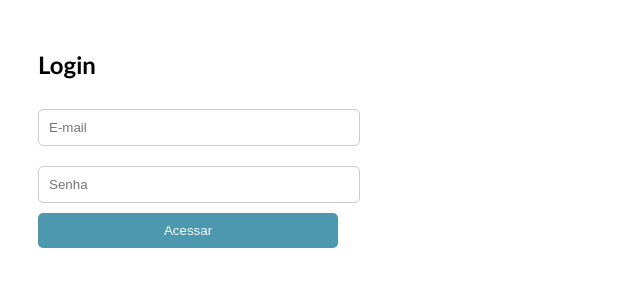
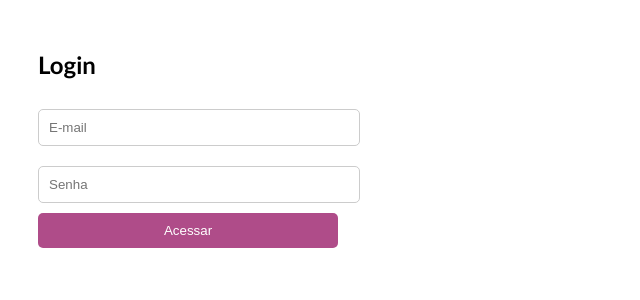
Before and after one commit to SilviaBea/ATP_Devops, a React (Create React App) app: page / in a window 1280 px wide. Shown: the top 300 px of the page, without its empty margins (0-640 px from the left). Built offline with nearby package versions, Linux system fonts and the light colour scheme.

Commit message:
change button to pink

```diff
--- a/src/index.css
+++ b/src/index.css
@@ -22,7 +22,7 @@
 .login-button {
   width: 100%;
   padding: 10px;
-  background-color: #4c98af;
+  background-color: #af4c89;
   color: white;
   border: none;
   border-radius: 5px;
```
